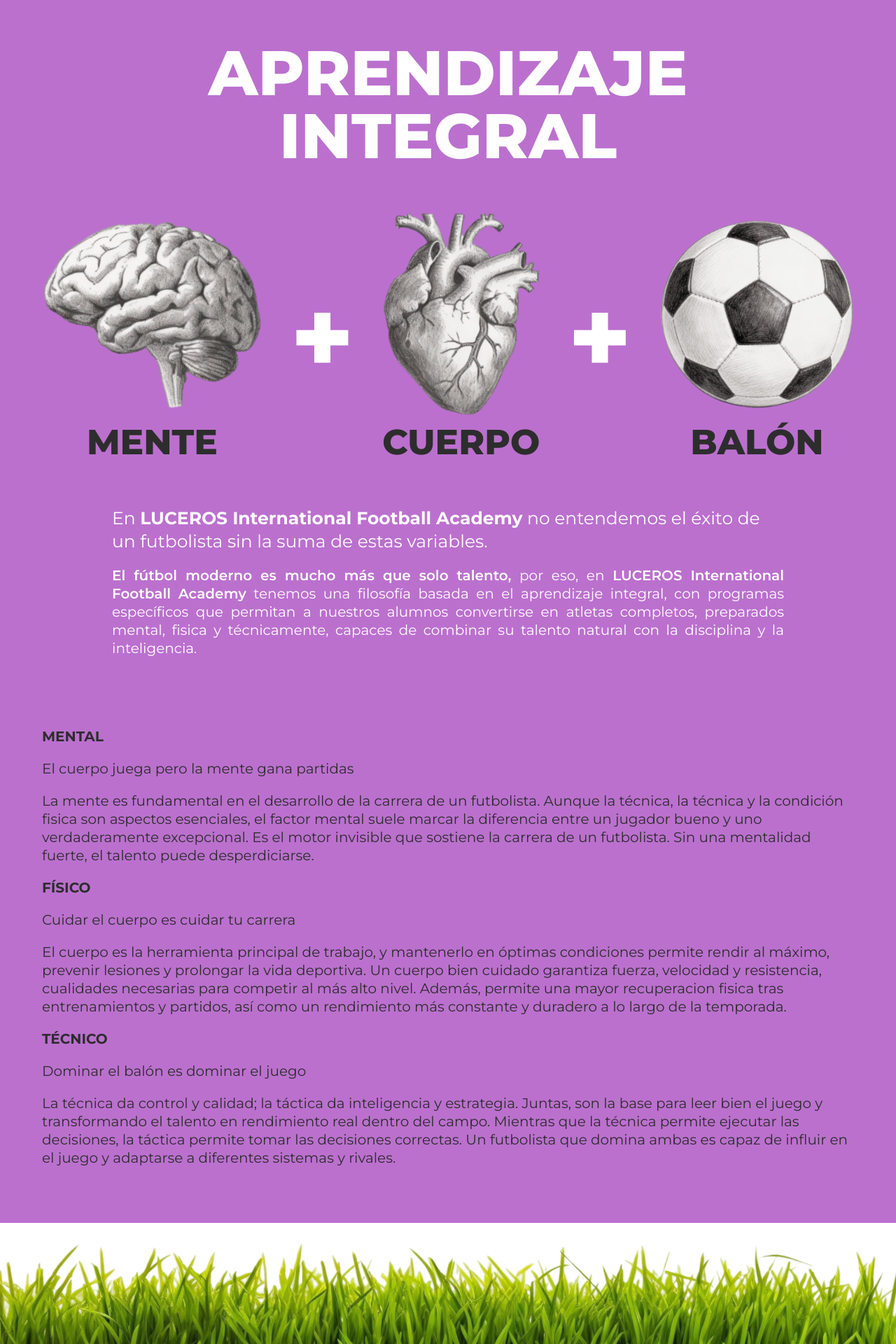
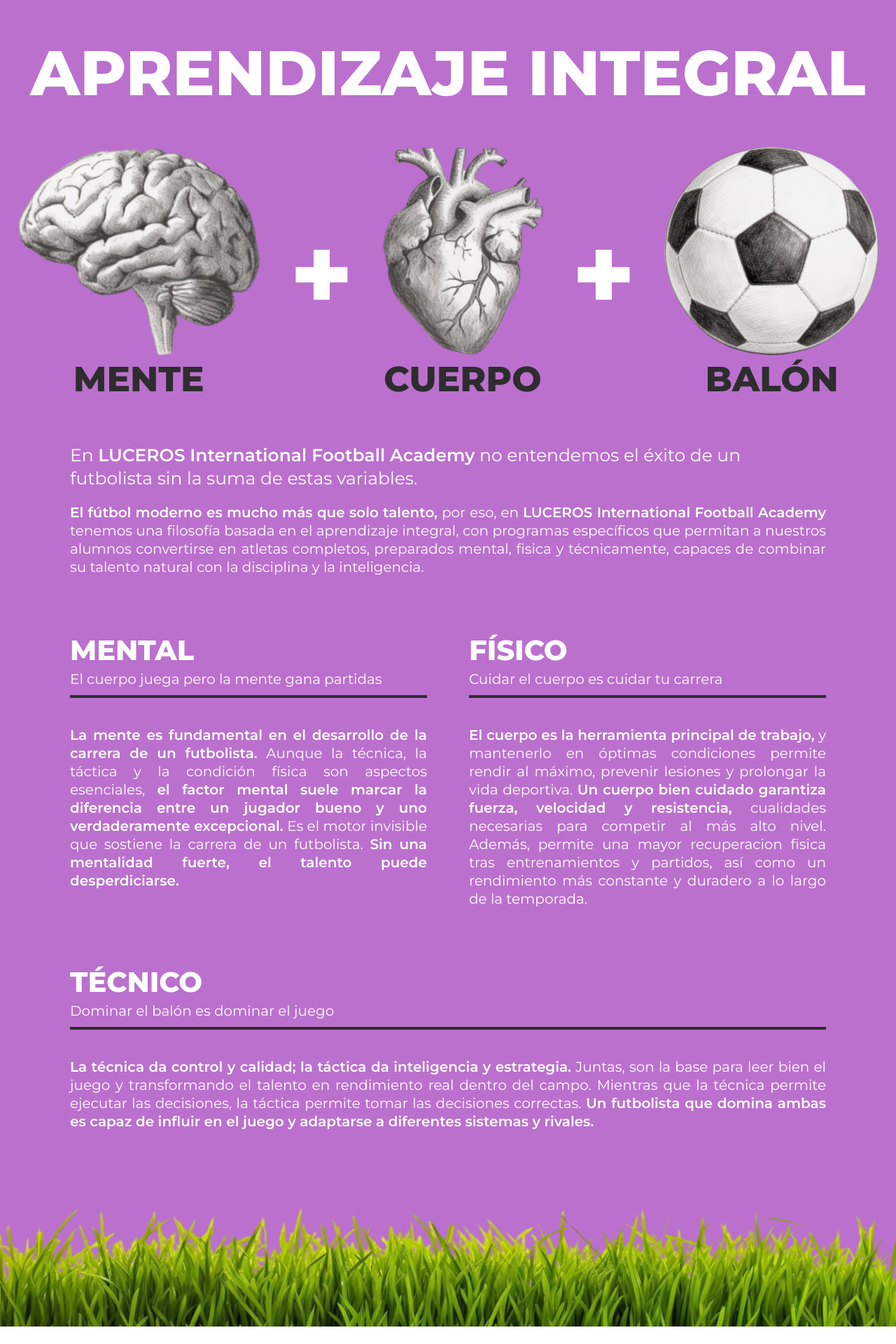
Before and after one commit to Mxincs/luceros, a PHP site: page / in a window 1280 px wide. Shown: the part 2469-4389 px from the top of the page at 70% size. Run offline with PHP 8.4, Linux system fonts and the light colour scheme.

Commit message:
cambios portatil

```diff
--- a/css/styles.css
+++ b/css/styles.css
@@ -23,6 +23,24 @@ main {
     box-sizing: border-box;
 }
 
+strong {
+    color: inherit;
+}
+
+p {
+    text-align: justify;
+}
+
+/*Estilos color*/
+.color-fondo-negro {
+    background-color: #000000;
+}
+
+.color-fondo-rojo {
+    background: #c71818;
+}
+
+
 /*Estilos de texto especificos*/
 .texto-rojo {
     color: #FA0C00;
@@ -32,16 +50,27 @@ main {
     color: #fff;
 }
 
+.texto-blanco * {
+    color: inherit; /* obligamos a que todos los hijos tomen el color del padre */
+}
+
+.texto-negro {
+    color: #2D2D2D;
+}
+
 .texto-poco-espaciado {
     letter-spacing: -5px;
 }
 
 .texto-negrita {
     font-weight: 600;
+    color: inherit;
+    font-size: inherit;
 }
 
 .texto-negrita-fuerte {
     font-weight: 700;
+    color: inherit;
 }
 
 .texto-mas {
@@ -70,17 +99,22 @@ main {
     margin: 0;
 }
 
+.subtitulo-destacado {
+    font-size: 50px;
+    font-weight: 800;
+}
+
+.subtitulo {
+    font-size: 40px;
+    font-weight: 800;
+}
+
 .texto-destacado {
     font-size: 35px;
 }
 
 .texto-secundario {
     font-size: 25px;
-}
-
-.subtitulo-destacado {
-    font-size: 50px;
-    font-weight: 800;
 }
 
 /*-----------ESTILOS NAVBAR-------------*/
@@ -319,7 +354,7 @@ header {
 .contenedor-aprendizaje-integral {
     display: flex;
     flex-direction: column;
-    padding: 3rem;
+    padding-top: 3rem;
     width: 100%;
     background-color: rgb(187, 112, 206);
     gap: 3rem;
@@ -349,6 +384,33 @@ header {
     padding: 0rem 5rem;
 }
 
+.contenedor-mental-fisico-tecnico {
+    display: flex;
+    flex-wrap: wrap;
+    gap: 3rem;
+    padding: 0rem 5rem;
+}
+
+.contenedor-bloque {
+    flex: 1 1 30%;
+    min-width: 250px;
+    box-sizing: border-box;
+}
+
+.contenedor-subtitulo {
+    padding-bottom: 10px;
+    border-bottom: 4px solid #2D2D2D;
+}
+
+.contenedor-subtitulo h3 {
+    margin-bottom: 0.1rem;
+    margin-top: 0;
+}
+
+.contenedor-caja-linea-superior {
+    padding-top: 1rem;
+}
+
 /*cesped*/
 .cesped {
    background-image: url(../img/cesped2.png);
--- a/index.html
+++ b/index.html
@@ -89,7 +89,7 @@
 
                             <h1 class="titulo-principal texto-rojo">
                             FÚTBOL<br>
-                            <span class="span-360 texto-rojo">360</span>
+                            <span class="span-360">360</span>
                             </h1>
 
                     </div>
@@ -116,7 +116,7 @@
 
                         <span class="texto-secundario texto-negrita"><span class="texto-secundario texto-negrita-fuerte">Encantado de conocerte,</span> soy N A, Director General de la Academia.</span>
 
-                        <p class="texto-justificado"><strong>LUCEROS International Football Academy</strong> ofrece un programa de <strong>"FORMACIÓN 360"</strong>
+                        <p><strong>LUCEROS International Football Academy</strong> ofrece un programa de <strong>"FORMACIÓN 360"</strong>
                         para que jóvenes futbolistas se formen como profesionales</p>
                     </div>
 
@@ -134,9 +134,9 @@
 
         <!-------------------SECTION APRENDIZAJE INTEGRAL----------------------->
 
-        <section class="contenedor-aprendizaje-integral">
+        <section class="contenedor-aprendizaje-integral texto-blanco">
 
-            <h2 class="titulo-seccion texto-blanco texto-centro">APRENDIZAJE INTEGRAL</h2>
+            <h2 class="titulo-seccion texto-centro">APRENDIZAJE INTEGRAL</h2>
 
             <!--Contenedores de mente cuerpo y balon-->
 
@@ -144,63 +144,68 @@
 
                 <div class="contenedor-mcb">
                     <img src="img/cerebro.png" alt="imagen cerebro">
-                    <span class="subtitulo-destacado">MENTE</span>
+                    <span class="subtitulo-destacado texto-negro">MENTE</span>
                 </div>
 
-                <span class="texto-mas texto-blanco">+</span>
+                <span class="texto-mas">+</span>
 
                 <div class="contenedor-mcb">
                     <img src="img/corazon.png" alt="imagen corazón">
-                    <span class="subtitulo-destacado">CUERPO</span>
+                    <span class="subtitulo-destacado texto-negro">CUERPO</span>
                 </div>
 
-                <span class="texto-mas texto-blanco">+</span>
+                <span class="texto-mas">+</span>
 
                 <div class="contenedor-mcb">
                     <img src="img/balon.png" alt="imagen balón">
-                    <span class="subtitulo-destacado">BALÓN</span>
+                    <span class="subtitulo-destacado texto-negro">BALÓN</span>
                 </div>
 
             </div>
 
             <div class="info-aprendizaje-integral">
-                <span class="texto-secundario texto-blanco">En <strong class="texto-secundario texto-blanco">LUCEROS International Football Academy</strong> no entendemos
+                <span class="texto-secundario">En <strong class="texto-negrita">LUCEROS International Football Academy</strong> no entendemos
                 el éxito de un futbolista sin la suma de estas variables.</span>
-                <p class="texto-blanco texto-justificado"><span class="texto-negrita texto-blanco">El fútbol moderno es mucho más que solo talento,</span> por eso, en <span class="texto-negrita texto-blanco">LUCEROS International Football
-                    Academy</span> tenemos una filosofía basada en el aprendizaje integral, con <span class="texto-negrita texto-blanco"></span>programas específicos que permitan a nuestros
+                <p>
+                    <span class="texto-negrita">El fútbol moderno es mucho más que solo talento,</span> por eso, en <span class="texto-negrita">LUCEROS International Football
+                    Academy</span> tenemos una filosofía basada en el aprendizaje integral, con <span class="texto-negrita"></span>programas específicos que permitan a nuestros
                     alumnos convertirse en atletas completos,</span> preparados mental, fisica y técnicamente, capaces de combinar
-                    su talento natural con la disciplina y la inteligencia.</p>
+                    su talento natural con la disciplina y la inteligencia.
+                </p>
             </div>
 
             <div class="contenedor-mental-fisico-tecnico">
 
                 <div class="contenedor-bloque">
+
                     <div class="contenedor-subtitulo">
-                        <h3 class="">MENTAL</h3>
+                        <h3 class="subtitulo">MENTAL</h3>
                         <span>El cuerpo juega pero la mente gana partidas</span>
                     </div>
+
                     <div class="contenedor-caja-linea-superior">
                         <p>
-                            La mente es fundamental en el desarrollo de la carrera de un futbolista.
-                            Aunque la técnica, la técnica y la condición fisica son aspectos esenciales,
-                            el factor mental suele marcar la diferencia entre un jugador bueno y uno verdaderamente
-                            excepcional. Es el motor invisible que sostiene la carrera de un futbolista.
-                            Sin una mentalidad fuerte, el talento puede desperdiciarse.
+                            <span class="texto-negrita">La mente es fundamental en el desarrollo de la carrera de un futbolista.</span>
+                            Aunque la técnica, la táctica y la condición física son aspectos esenciales,
+                            <span class="texto-negrita">el factor mental suele marcar la diferencia entre un jugador bueno y uno verdaderamente excepcional.</span>
+                            Es el motor invisible que sostiene la carrera de un futbolista.
+                            <span class="texto-negrita">Sin una mentalidad fuerte, el talento puede desperdiciarse.</span>
                         </p>
                     </div>
+
                 </div>
 
                 <div class="contenedor-bloque">
                     <div class="contenedor-subtitulo">
-                        <h3 class="">FÍSICO</h3>
+                        <h3 class="subtitulo">FÍSICO</h3>
                         <span>Cuidar el cuerpo es cuidar tu carrera</span>
                     </div>
 
                     <div class="contenedor-caja-linea-superior">
                         <p>
-                            El cuerpo es la herramienta principal de trabajo, y mantenerlo en óptimas
+                            <span class="texto-negrita">El cuerpo es la herramienta principal de trabajo,</span> y mantenerlo en óptimas
                             condiciones permite rendir al máximo, prevenir lesiones y prolongar la vida deportiva.
-                            Un cuerpo bien cuidado garantiza fuerza, velocidad y resistencia, cualidades necesarias
+                            <span class="texto-negrita">Un cuerpo bien cuidado garantiza fuerza, velocidad y resistencia,</span> cualidades necesarias
                             para competir al más alto nivel. Además, permite una mayor recuperacion fisica tras
                             entrenamientos y partidos, así como un rendimiento más constante y duradero a lo largo de la temporada.
                         </p>
@@ -209,52 +214,56 @@
 
                 <div class="contenedor-bloque">
                     <div class="contenedor-subtitulo">
-                        <h3 class="">TÉCNICO</h3>
+                        <h3 class="subtitulo">TÉCNICO</h3>
                         <span>Dominar el balón es dominar el juego</span>
                     </div>
 
                     <div class="contenedor-caja-linea-superior">
                         <p>
-                            La técnica da control y calidad; la táctica da inteligencia y estrategia. Juntas,
+                            <span class="texto-negrita">La técnica da control y calidad; la táctica da inteligencia y estrategia.</span> Juntas,
                             son la base para leer bien el juego y transformando el talento en rendimiento real dentro
                             del campo. Mientras que la técnica permite ejecutar las decisiones, la táctica permite tomar las
-                            decisiones correctas. Un futbolista que domina ambas es capaz de influir en el juego
-                            y adaptarse a diferentes sistemas y rivales.
+                            decisiones correctas. <span class="texto-negrita">Un futbolista que domina ambas es capaz de influir en el juego
+                            y adaptarse a diferentes sistemas y rivales.</span>
                         </p>
+
                     </div>
+
                 </div>
 
             </div>
 
-        </section>
+
         <!-- CESPED -->
         <div class="cesped"></div>
+
+        </section>
 
         <!--------------------SECTION PROGRAMAS---------------------------->
 
         <section class="contenedor-programas">
 
-            <h2 class="programas-formativos">PROGRAMAS FORMATIVOS</h2>
+            <h2 class="titulo-seccion">PROGRAMAS FORMATIVOS</h2>
 
-            <h3 class="subtitulo-programas">¡EL FUTBOLISTA ADEMÁS DE SERLO...</h3>
+            <span class="subtitulo texto-rojo">¡EL FUTBOLISTA ADEMÁS DE SERLO...</span>
 
             <div class="grid-programas">
 
                 <a href="seccion programa" class="tarjeta-programa">
 
-                    <!-- Imagen de fondo -->
-                    <div class="imagen-fondo" style="background-image: url('img/balon_cerebro.png')"></div>
+                    <!-- Color de fondo -->
+                    <div class="fondo-tarjeta color-fondo-negro"></div>
 
                     <!-- Contenido inicial -->
                     <div class="tarjeta-frente">
 
-                        <h3 class="titulo-tarjeta">
+                        <h3 class="titulo-tarjeta subtitulo">
                             CONTROL,<br>
                             PASE Y<br>
                             CONDUCCIÓN</h3>
 
-                        <div class="tarjeta-info">
-                            <span>+ info</span>
+                        <div class="tarjeta-info color-fondo-rojo">
+                            <span class="texto-secundario texto-negrita-fuerte">+ INFORMACIÓN</span>
                         </div>
 
                     </div>
@@ -274,17 +283,17 @@
                 <a href="seccion programa" class="tarjeta-programa">
 
                     <!-- Imagen de fondo -->
-                    <div class="imagen-fondo" style="background-image: url('img/balon_cerebro.png')"></div>
+                    <div class="fondo-tarjeta color-fondo-negro"></div>
 
                     <!-- Contenido inicial -->
                     <div class="tarjeta-frente">
 
-                        <h3 class="titulo-tarjeta">
+                        <h3 class="titulo-tarjeta subtitulo">
                             DOMINIO DEL<br>
                             REGATE</h3>
 
-                        <div class="tarjeta-info">
-                            <span>+ info</span>
+                        <div class="tarjeta-info color-fondo-rojo">
+                            <span class="texto-secundario texto-negrita-fuerte">+ INFORMACIÓN</span>
                         </div>
 
                     </div>
@@ -304,18 +313,18 @@
                 <a href="seccion programa" class="tarjeta-programa">
 
                     <!-- Imagen de fondo -->
-                    <div class="imagen-fondo" style="background-image: url('img/balon_cerebro.png')"></div>
+                    <div class="fondo-tarjeta color-fondo-negro"></div>
 
                     <!-- Contenido inicial -->
                     <div class="tarjeta-frente">
 
-                        <h3 class="titulo-tarjeta">
+                        <h3 class="titulo-tarjeta subtitulo">
                             ATAQUE Y<br>
                             DEFENSA DE<br>
                             LA PARED</h3>
 
-                        <div class="tarjeta-info">
-                            <span>+ info</span>
+                        <div class="tarjeta-info color-fondo-rojo">
+                            <span class="texto-secundario texto-negrita-fuerte">+ INFORMACIÓN</span>
                         </div>
 
                     </div>
@@ -335,16 +344,16 @@
                 <a href="seccion programa" class="tarjeta-programa">
 
                     <!-- Imagen de fondo -->
-                    <div class="imagen-fondo" style="background-image: url('img/balon_cerebro.png')"></div>
+                    <div class="fondo-tarjeta color-fondo-negro"></div>
 
                     <!-- Contenido inicial -->
                     <div class="tarjeta-frente">
 
-                        <h3 class="titulo-tarjeta">
+                        <h3 class="titulo-tarjeta subtitulo">
                             GOLPEOS</h3>
 
-                        <div class="tarjeta-info">
-                            <span>+ info</span>
+                        <div class="tarjeta-info color-fondo-rojo">
+                            <span class="texto-secundario texto-negrita-fuerte">+ INFORMACIÓN</span>
                         </div>
 
                     </div>
@@ -364,17 +373,17 @@
                 <a href="seccion programa" class="tarjeta-programa">
 
                     <!-- Imagen de fondo -->
-                    <div class="imagen-fondo" style="background-image: url('img/balon_cerebro.png')"></div>
+                    <div class="fondo-tarjeta color-fondo-negro"></div>
 
                     <!-- Contenido inicial -->
                     <div class="tarjeta-frente">
 
-                        <h3 class="titulo-tarjeta">
+                        <h3 class="titulo-tarjeta subtitulo">
                             CONCEPTOS<br>
                             DEFENSIVOS</h3>
 
-                        <div class="tarjeta-info">
-                            <span>+ info</span>
+                        <div class="tarjeta-info color-fondo-rojo">
+                            <span class="texto-secundario texto-negrita-fuerte">+ INFORMACIÓN</span>
                         </div>
 
                     </div>
@@ -394,17 +403,17 @@
                 <a href="seccion programa" class="tarjeta-programa">
 
                     <!-- Imagen de fondo -->
-                    <div class="imagen-fondo" style="background-image: url('img/balon_cerebro.png')"></div>
+                    <div class="fondo-tarjeta color-fondo-negro"></div>
 
                     <!-- Contenido inicial -->
                     <div class="tarjeta-frente">
 
-                        <h3 class="titulo-tarjeta">
+                        <h3 class="titulo-tarjeta subtitulo">
                             CONCEPTOS<br>
                             OFENSIVOS</h3>
 
-                        <div class="tarjeta-info">
-                            <span>+ info</span>
+                        <div class="tarjeta-info color-fondo-rojo">
+                            <span class="texto-secundario texto-negrita-fuerte">+ INFORMACIÓN</span>
                         </div>
 
                     </div>
@@ -425,25 +434,25 @@
 
             <!-------------------- Segunda fila de programas ------------------------>
 
-            <h3 class="subtitulo-programas-2">...HA DE PARECERLO!</h3>
+            <span class="subtitulo texto-rojo">...HA DE PARECERLO!</span>
 
             <div class="grid-programas">
 
                 <a href="seccion programa" class="tarjeta-programa">
 
                     <!-- Imagen de fondo -->
-                    <div class="imagen-fondo" style="background-image: url('img/presión.png')"></div>
+                    <div class="fondo-tarjeta color-fondo-rojo"></div>
 
                     <!-- Contenido inicial -->
                     <div class="tarjeta-frente">
 
-                        <h3 class="titulo-tarjeta">
+                        <h3 class="titulo-tarjeta subtitulo">
                             CÓMO<br>
                             GESTIONAR LA<br>
                             PRESIÓN</h3>
 
-                        <div class="tarjeta-info">
-                            <span>+ info</span>
+                        <div class="tarjeta-info color-fondo-negro">
+                            <span class="texto-secundario texto-negrita-fuerte">+ INFORMACIÓN</span>
                         </div>
 
                     </div>
@@ -463,18 +472,18 @@
                 <a href="seccion programa" class="tarjeta-programa">
 
                     <!-- Imagen de fondo -->
-                    <div class="imagen-fondo" style="background-image: url('img/representación.png')"></div>
+                    <div class="fondo-tarjeta color-fondo-rojo"></div>
 
                     <!-- Contenido inicial -->
                     <div class="tarjeta-frente">
 
-                        <h3 class="titulo-tarjeta">
+                        <h3 class="titulo-tarjeta subtitulo">
                             CLAVES DE LA<br>
                             REPRESENTACIÓN<br>
                             DEPORTIVA</h3>
 
-                        <div class="tarjeta-info">
-                            <span>+ info</span>
+                        <div class="tarjeta-info color-fondo-negro">
+                            <span class="texto-secundario texto-negrita-fuerte">+ INFORMACIÓN</span>
                         </div>
 
                     </div>
@@ -494,18 +503,18 @@
                 <a href="seccion programa" class="tarjeta-programa">
 
                     <!-- Imagen de fondo -->
-                    <div class="imagen-fondo" style="background-image: url('img/arbitros.png')"></div>
+                    <div class="fondo-tarjeta color-fondo-rojo"></div>
 
                     <!-- Contenido inicial -->
                     <div class="tarjeta-frente">
 
-                        <h3 class="titulo-tarjeta">
+                        <h3 class="titulo-tarjeta subtitulo">
                             CÓMO<br>
                             INTERACTUAR CON<br>
                             LOS ÁRBITROS</h3>
 
-                        <div class="tarjeta-info">
-                            <span>+ info</span>
+                        <div class="tarjeta-info color-fondo-negro">
+                            <span class="texto-secundario texto-negrita-fuerte">+ INFORMACIÓN</span>
                         </div>
 
                     </div>
@@ -525,18 +534,18 @@
                 <a href="seccion programa" class="tarjeta-programa">
 
                     <!-- Imagen de fondo -->
-                    <div class="imagen-fondo" style="background-image: url('img/alimentarte.png')"></div>
+                    <div class="fondo-tarjeta color-fondo-rojo"></div>
 
                     <!-- Contenido inicial -->
                     <div class="tarjeta-frente">
 
-                        <h3 class="titulo-tarjeta">
+                        <h3 class="titulo-tarjeta subtitulo">
                             APRENDE A<br>
                             ALIMENTARTE COMO<br>
                             UN ATLETA</h3>
 
-                        <div class="tarjeta-info">
-                            <span>+ info</span>
+                        <div class="tarjeta-info color-fondo-negro">
+                            <span class="texto-secundario texto-negrita-fuerte">+ INFORMACIÓN</span>
                         </div>
 
                     </div>
@@ -556,18 +565,18 @@
                 <a href="seccion programa" class="tarjeta-programa">
 
                     <!-- Imagen de fondo -->
-                    <div class="imagen-fondo" style="background-image: url('img/marca.png')"></div>
+                    <div class="fondo-tarjeta color-fondo-rojo"></div>
 
                     <!-- Contenido inicial -->
                     <div class="tarjeta-frente">
 
-                        <h3 class="titulo-tarjeta">
+                        <h3 class="titulo-tarjeta subtitulo">
                             CÓMO CREAR<br>
                             TU MARCA<br>
                             PERSONAL</h3>
 
-                        <div class="tarjeta-info">
-                            <span>+ info</span>
+                        <div class="tarjeta-info color-fondo-negro">
+                            <span class="texto-secundario texto-negrita-fuerte">+ INFORMACIÓN</span>
                         </div>
 
                     </div>
@@ -588,17 +597,17 @@
                 <a href="seccion programa" class="tarjeta-programa">
 
                     <!-- Imagen de fondo -->
-                    <div class="imagen-fondo" style="background-image: url('img/rrss.png')"></div>
+                    <div class="fondo-tarjeta color-fondo-rojo"></div>
 
                     <!-- Contenido inicial -->
                     <div class="tarjeta-frente">
 
-                        <h3 class="titulo-tarjeta">
+                        <h3 class="titulo-tarjeta subtitulo">
                             CÓMO LLEVAR<br>
                             TUS RR.SS.</h3>
 
-                        <div class="tarjeta-info">
-                            <span>+ info</span>
+                        <div class="tarjeta-info color-fondo-negro">
+                            <span class="texto-secundario texto-negrita-fuerte">+ INFORMACIÓN</span>
                         </div>
 
                     </div>
```
Also changed, not shown: other parts of css/styles.css (+5 -30 lines).
